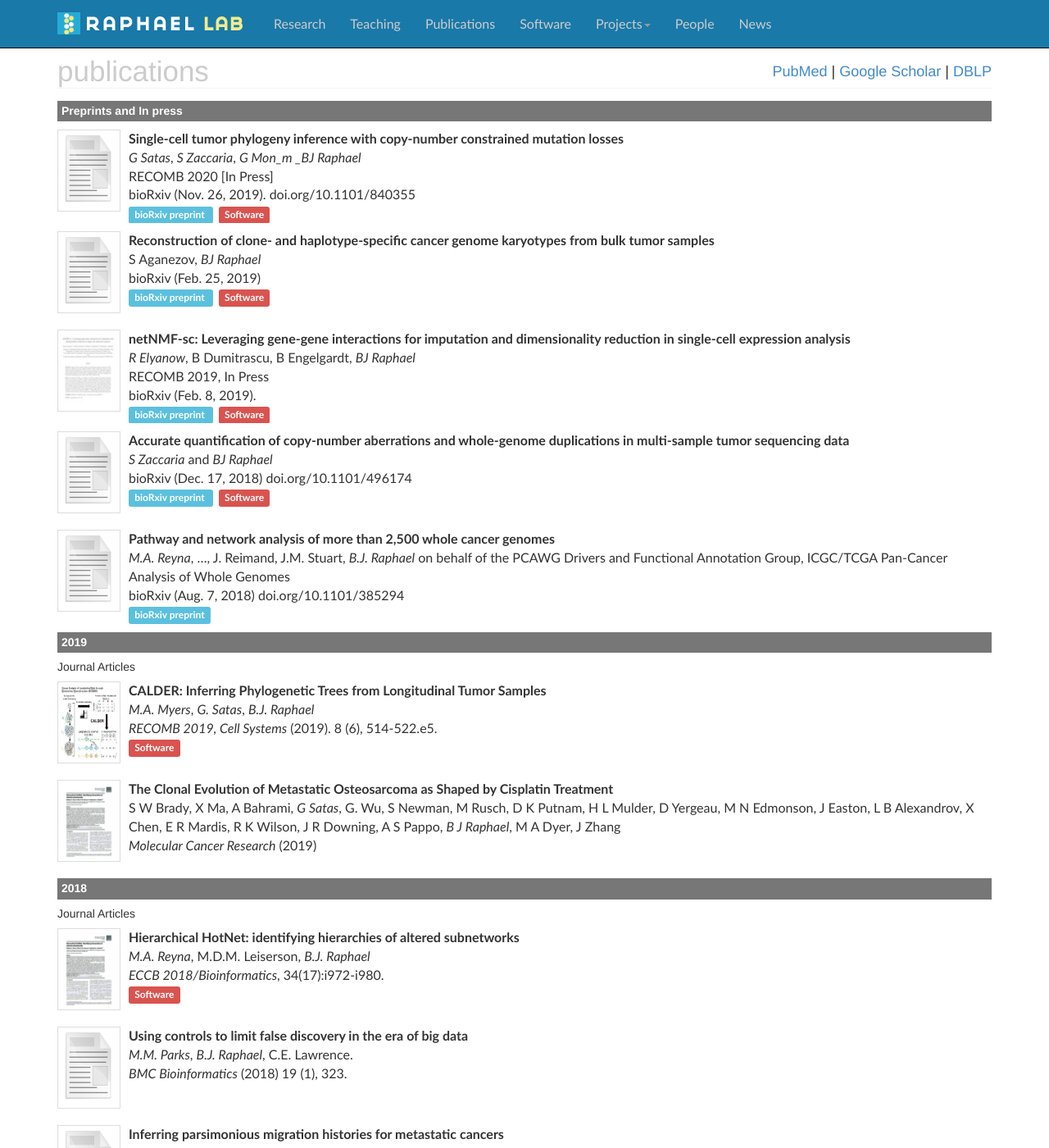
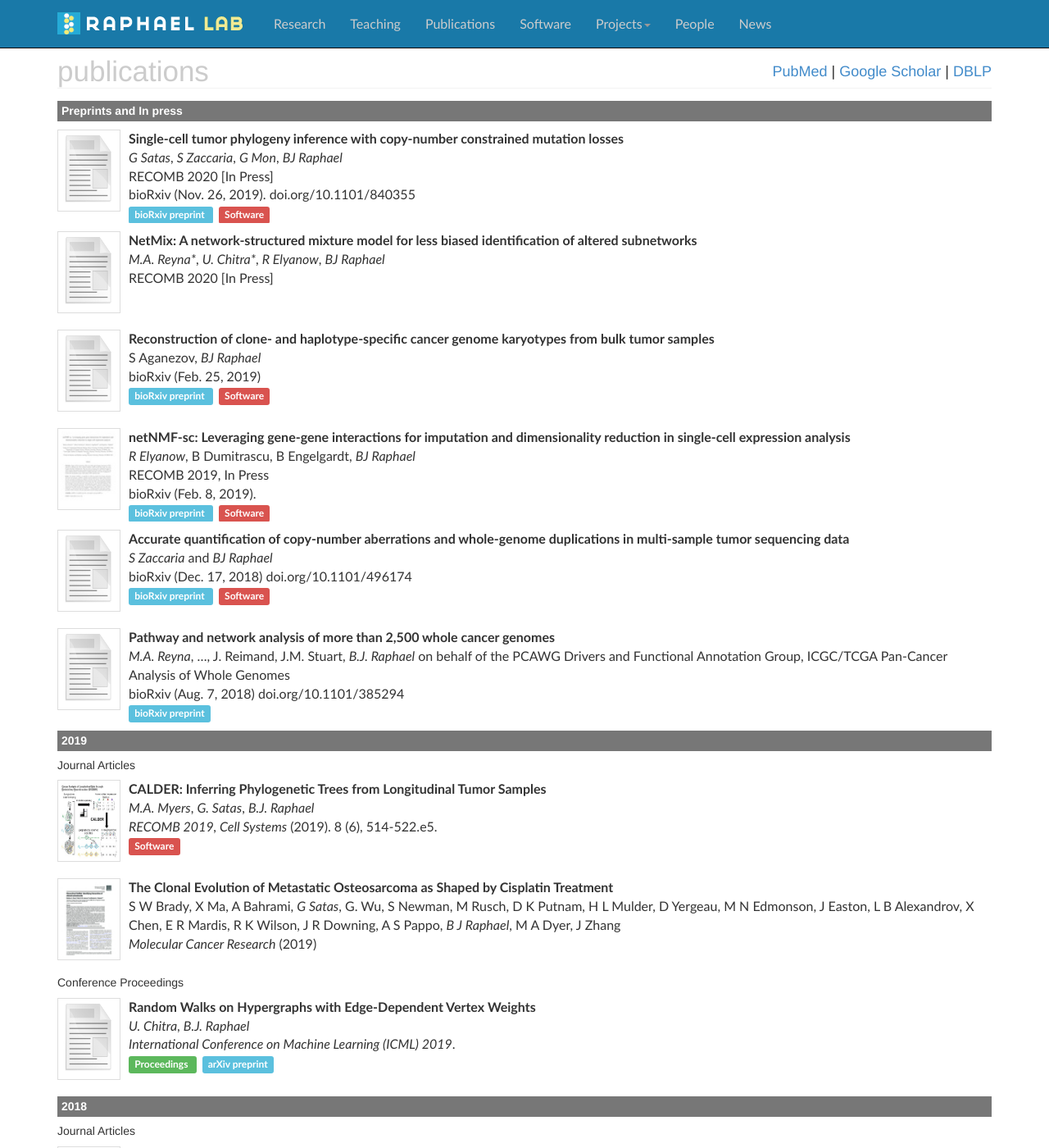
Before and after one commit to raphael-group/raphael-group.github.io, a Jekyll site: the page built from publications/index.md, in a window 1280 px wide and 1400 px high. Shown: the whole window at 82% size. Built offline with Jekyll 4.4.1, drawn with Linux system fonts in a browser that asks for light colours; nearby versions of some CDN libraries; comment, search, counter and statistics services are not loaded.

Commit message:
added ICML+Netmix, also added myself to people tab

```diff
--- a/publications/index.md
+++ b/publications/index.md
@@ -13,7 +13,7 @@ container_css_class: container publications
 * [![SCARLET](../assets/img/papers/missing.svg)](https://www.biorxiv.org/content/10.1101/840355v1)
 **Single-cell tumor phylogeny inference with copy-number constrained mutation losses**
 
-	_G Satas_, _S Zaccaria_, _G Mon_m _BJ Raphael_
+	_G Satas_, _S Zaccaria_, _G Mon_, _BJ Raphael_
 
 	RECOMB 2020 [In Press]
 
@@ -26,6 +26,13 @@ container_css_class: container publications
 		<a href="https://github.com/raphael-group/scarlet">Software</a>
 	</span>
 
+* [![NetMix](../assets/img/papers/missing.svg)]()
+**NetMix: A network-structured mixture model for less biased identification of altered subnetworks**
+
+	_M.A. Reyna*_, _U. Chitra*_, _R Elyanow_, _BJ Raphael_
+
+	RECOMB 2020 [In Press]
+
 * [![RCK](../assets/img/papers/missing.svg)](https://www.biorxiv.org/content/10.1101/560839v1)
 **Reconstruction of clone- and haplotype-specific cancer genome karyotypes from bulk tumor samples**
 
@@ -109,6 +116,21 @@ container_css_class: container publications
 
 	*Molecular Cancer Research* (2019)
 
+##### Conference Proceedings
+
+* [![ICML2019](../assets/img/papers/missing.svg)](http://proceedings.mlr.press/v97/chitra19a.html)
+	**Random Walks on Hypergraphs with Edge-Dependent Vertex Weights**
+
+	_U. Chitra_, _B.J. Raphael_
+
+	*International Conference on Machine Learning (ICML) 2019*.
+
+	<span class="label label-success">
+		<a href="http://proceedings.mlr.press/v97/chitra19a.html" target="_new">Proceedings</a>
+	</span>
+	<span class="label label-info">
+        	<a href="https://arxiv.org/abs/1905.08287" target="_new">arXiv preprint</a>
+    </span>
 
 ### 2018 ###
 
```
Also changed, not shown: people/index.md (+1 -1 lines).
